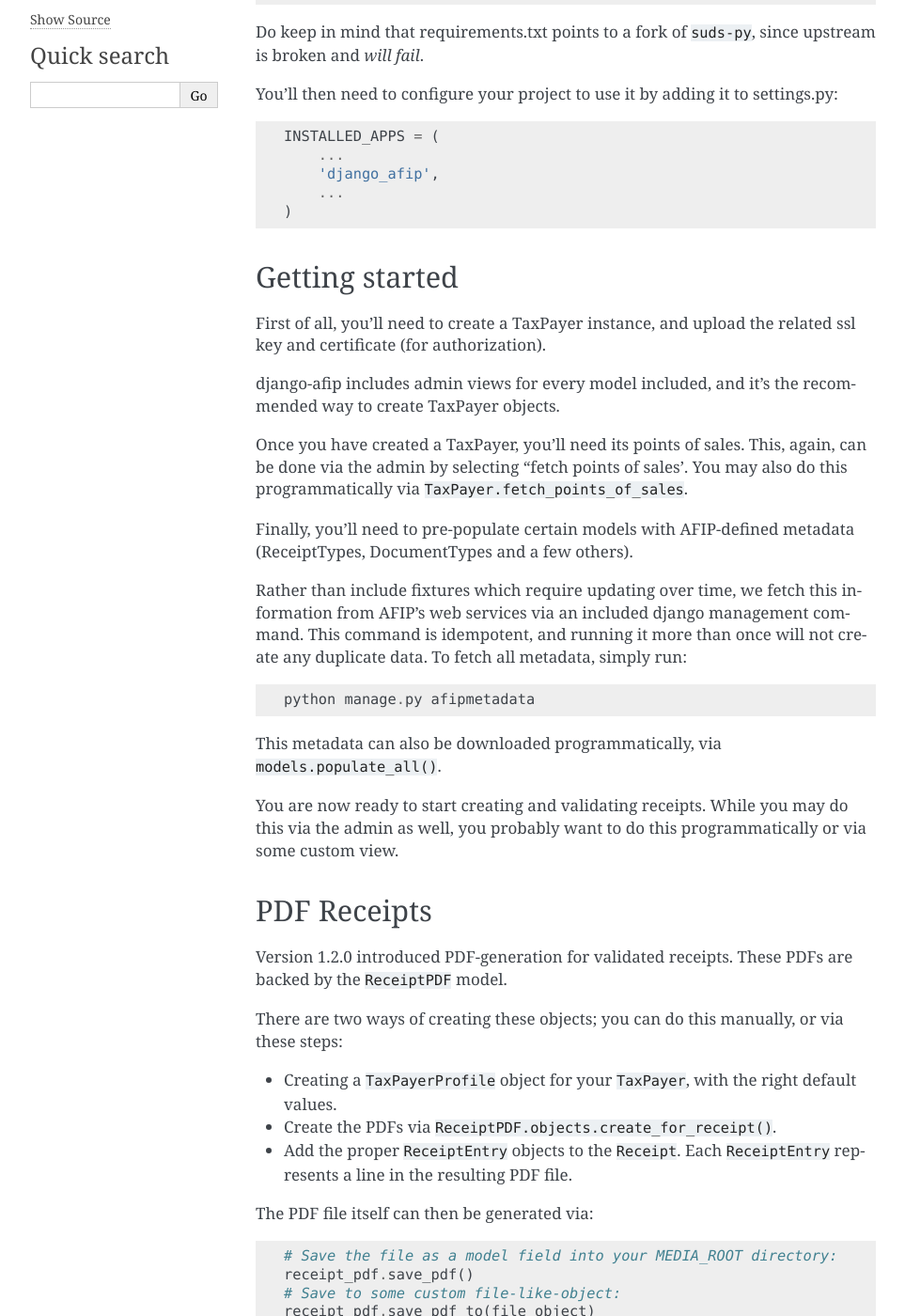
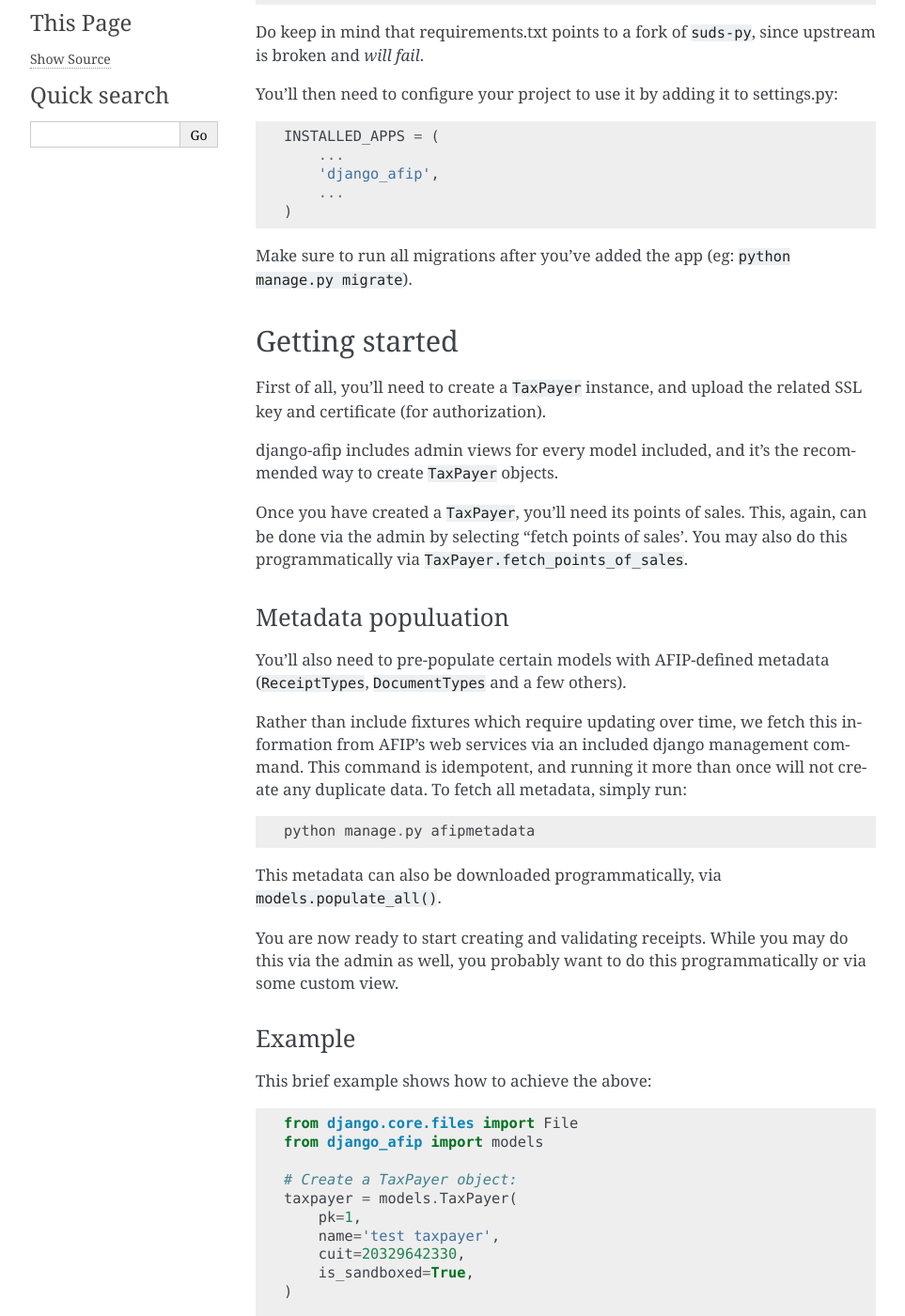
Before and after one commit to WhyNotHugo/django-afip, a Sphinx documentation site: the page built from docs/usage.rst, in a window 1280 px wide and 1400 px high, scrolled down 245 px. Shown: the whole window at 94% size, without its empty margins (148-1111 px from the left). Built offline with Sphinx 7.4.7, drawn with Linux system fonts in a browser that asks for light colours; the version number could not be read and is left out; some of the changed text lies outside the part shown.

```diff
--- a/docs/usage.rst
+++ b/docs/usage.rst
@@ -20,21 +20,27 @@ settings.py::
         ...
     )
 
+Make sure to run all migrations after you've added the app (eg: ``python
+manage.py migrate``).
+
 Getting started
 ---------------
 
-First of all, you'll need to create a TaxPayer instance, and upload the related
-ssl key and certificate (for authorization).
+First of all, you'll need to create a ``TaxPayer`` instance, and upload the
+related SSL key and certificate (for authorization).
 
 django-afip includes admin views for every model included, and it's the
-recommended way to create TaxPayer objects.
+recommended way to create ``TaxPayer`` objects.
 
-Once you have created a TaxPayer, you'll need its points of sales. This, again,
-can be done via the admin by selecting "fetch points of sales'. You may also
-do this programmatically via ``TaxPayer.fetch_points_of_sales``.
+Once you have created a ``TaxPayer``, you'll need its points of sales. This,
+again, can be done via the admin by selecting "fetch points of sales'. You may
+also do this programmatically via ``TaxPayer.fetch_points_of_sales``.
 
-Finally, you'll need to pre-populate certain models with AFIP-defined metadata
-(ReceiptTypes, DocumentTypes and a few others).
+Metadata populuation
+~~~~~~~~~~~~~~~~~~~~
+
+You'll also need to pre-populate certain models with AFIP-defined metadata
+(``ReceiptTypes``, ``DocumentTypes`` and a few others).
 
 Rather than include fixtures which require updating over time, we fetch this
 information from AFIP's web services via an included django management command.
@@ -49,6 +55,36 @@ This metadata can also be downloaded programmatically, via
 You are now ready to start creating and validating receipts. While you may do
 this via the admin as well, you probably want to do this programmatically or via
 some custom view.
+
+Example
+~~~~~~~
+
+This brief example shows how to achieve the above::
+
+    from django.core.files import File
+    from django_afip import models
+
+    # Create a TaxPayer object:
+    taxpayer = models.TaxPayer(
+        pk=1,
+        name='test taxpayer',
+        cuit=20329642330,
+        is_sandboxed=True,
+    )
+
+    # Add the key and certificate files to the TaxPayer:
+    with open('/path/to/your.key') as key:
+        taxpayer.key.save('test.key', File(key))
+    with open('/path/to/your.crt') as crt:
+        taxpayer.certificate.save('test.crt', File(crt))
+
+    taxpayer.save()
+
+    # Load all metadata:
+    models.populate_all()
+
+    # Get the TaxPayer's Point of Sales:
+    taxpayer.fetch_points_of_sales()
 
 PDF Receipts
 ------------
```
Also changed, not shown: other parts of docs/usage.rst (+2 -2 lines).
